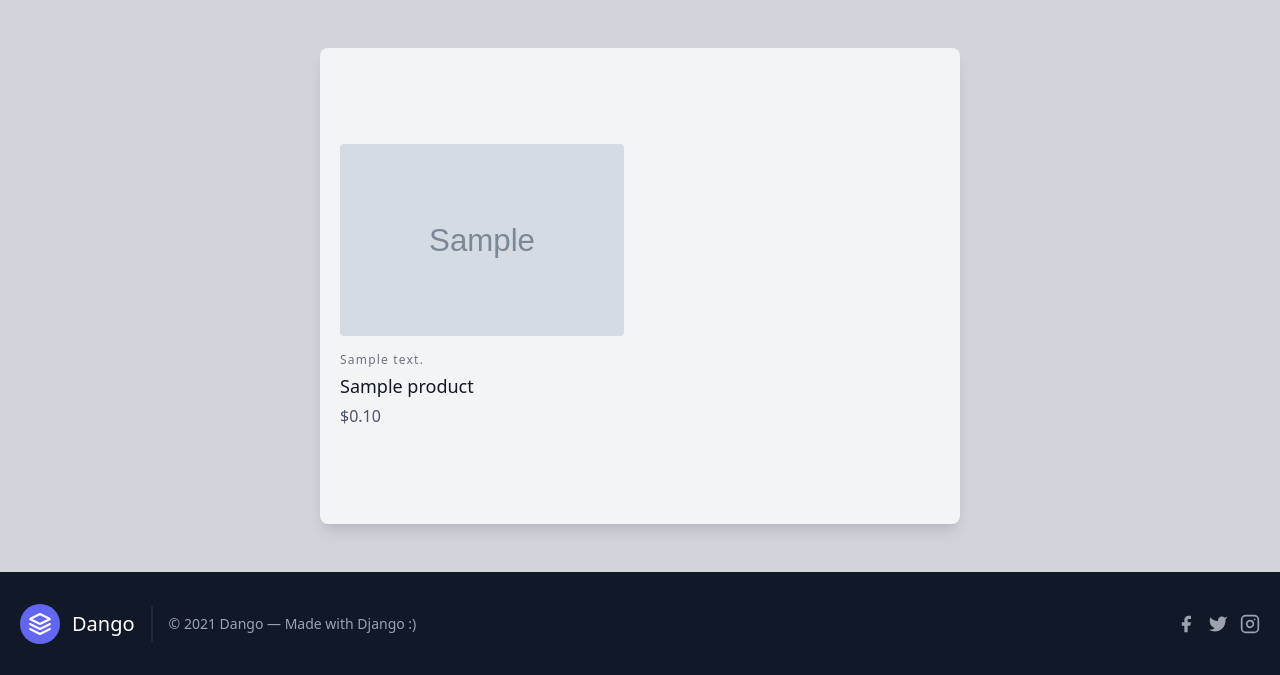
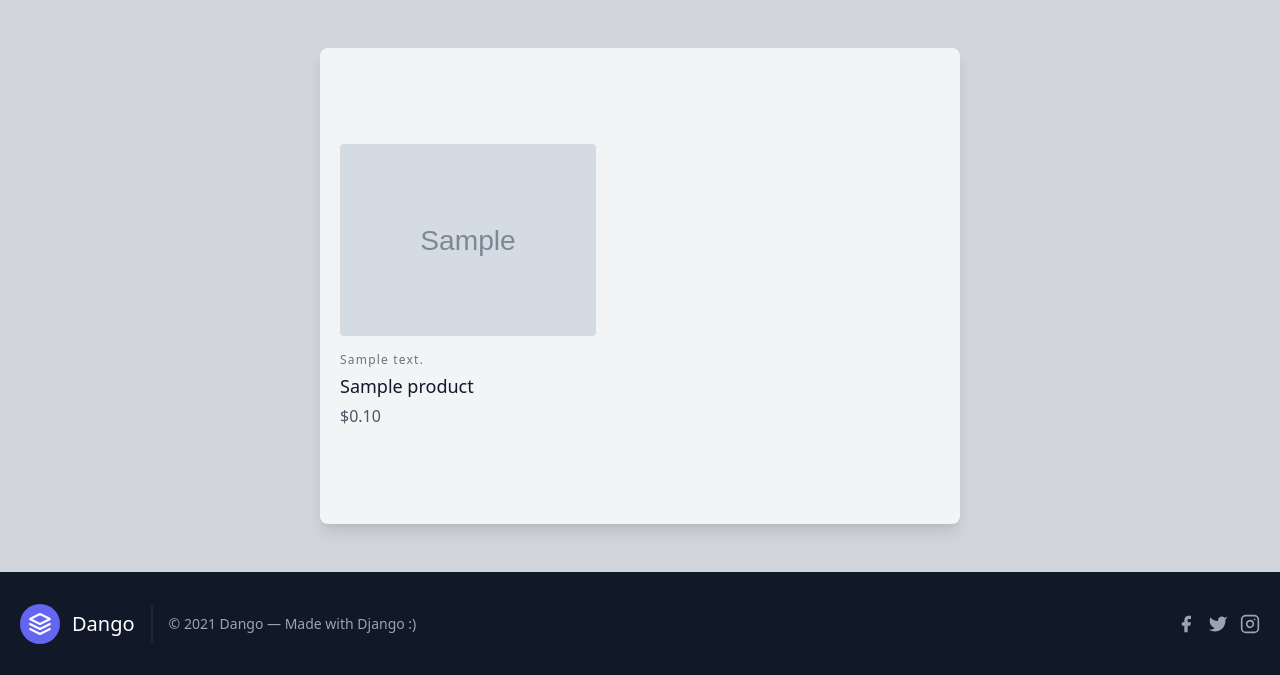
Before and after one commit to sjinno/dango, a Django app: page /cart/shop/ in a window 1280 px wide. Shown: the part 80-755 px from the top of the page. Run offline with Django 3.2, Linux system fonts and the light colour scheme; tables that the repository leaves empty hold one stand-in row (values such as "Sample post"); grey boxes marked "Sample" are stand-in pictures.

Commit message:
Resize product images.

```diff
--- a/templates/cart/product_list.html
+++ b/templates/cart/product_list.html
@@ -7,7 +7,7 @@
       {% for product in object_list %}
       <div class="lg:w-1/2 md:w-1/2 p-4 w-full">
         <a
-          class="block relative h-48 rounded overflow-hidden"
+          class="block relative w-64 h-auto rounded overflow-hidden"
           href="{{ product.get_absolute_url }}"
         >
           <img
```
